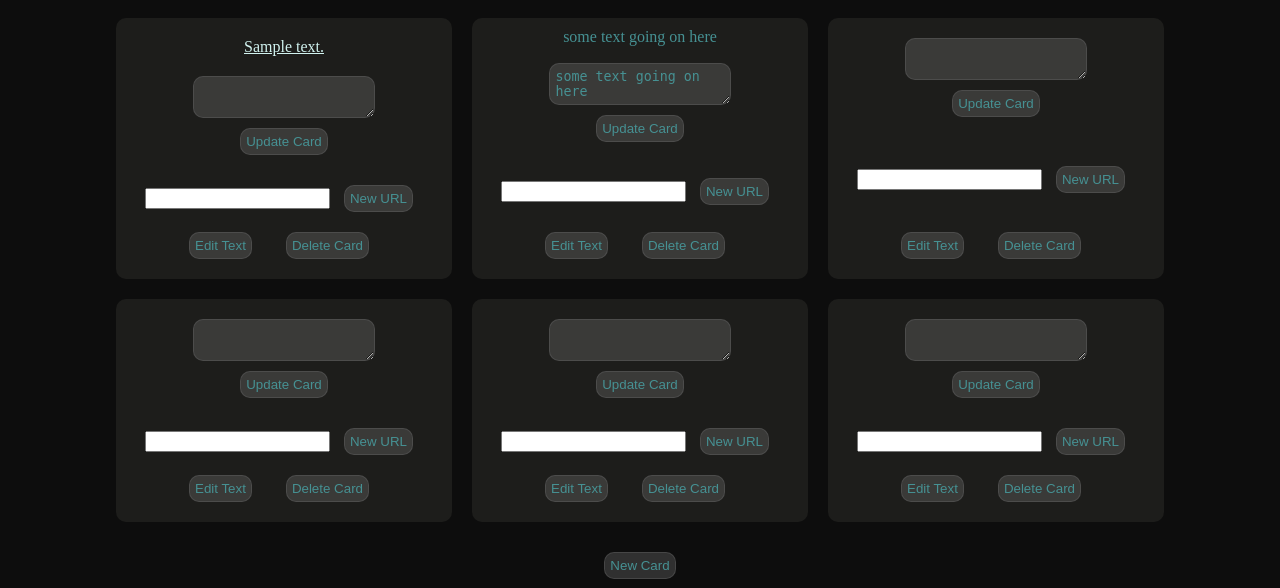
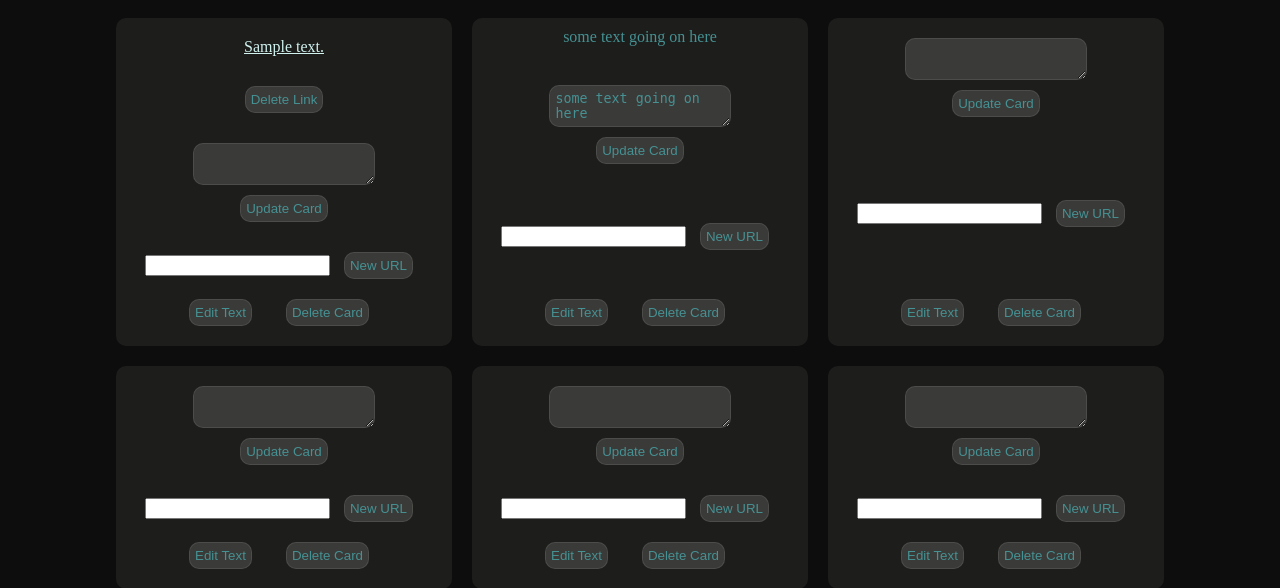
Before and after one commit to WillowGardener/portfolio, a Django app: page /add in a window 1280 px wide. Shown: the top 588 px of the page. Run offline with Django 3.2, Linux system fonts and the light colour scheme; data comes from the database, SQL or seed files in the repository; both versions use the stored data as it was after the commit; tables that the repository leaves empty hold one stand-in row (values such as "Sample post").

Commit message:
can now delete links

```diff
--- a/chat hub/hub_app/urls.py
+++ b/chat hub/hub_app/urls.py
@@ -10,5 +10,6 @@ urlpatterns = [
     path('add', views.add_card, name='add_card'),
     path('delete/<int:card_id>', views.delete_card, name='delete_card'),
     path('edit/<int:card_id>', views.edit_card, name='edit_card'),
-    path('add_link/<int:card_id>', views.add_link, name='add_link')
+    path('add_link/<int:card_id>', views.add_link, name='add_link'),
+    path('delete_link/<int:link_id>', views.delete_link, name='delete_link')
 ]
--- a/chat hub/hub_app/views.py
+++ b/chat hub/hub_app/views.py
@@ -50,6 +50,15 @@ def delete_card(request, card_id):
     }
     return render(request, 'travis.html', context)
 
+def delete_link(request, link_id):
+    link_got = get_object_or_404(Link, pk=link_id)
+    link_got.delete()
+    cards = Card.objects.all()
+    context = {
+        'cards': cards,
+    }
+    return render(request, 'travis.html', context)
+
 
 def edit_card(request, card_id):
     card_got = get_object_or_404(Card,pk=card_id)
--- a/chat hub/templates/travis.html
+++ b/chat hub/templates/travis.html
@@ -16,6 +16,9 @@
 
                     {% for link in card.link_set.all %}
                         <a href='http://{{link.text}}'>{{link.text}}</a>
+                        <a href='{% url "hub_app:delete_link" link.id %}'>
+                        <button class="button">Delete Link</button>
+                        </a>
                     {% endfor %}
 
                     <form action="{% url 'hub_app:edit_card' card.id %}" method="post" class="card-text-form" id="form{{card.id}}">
```
Also changed, not shown: chat hub/db.sqlite3.
